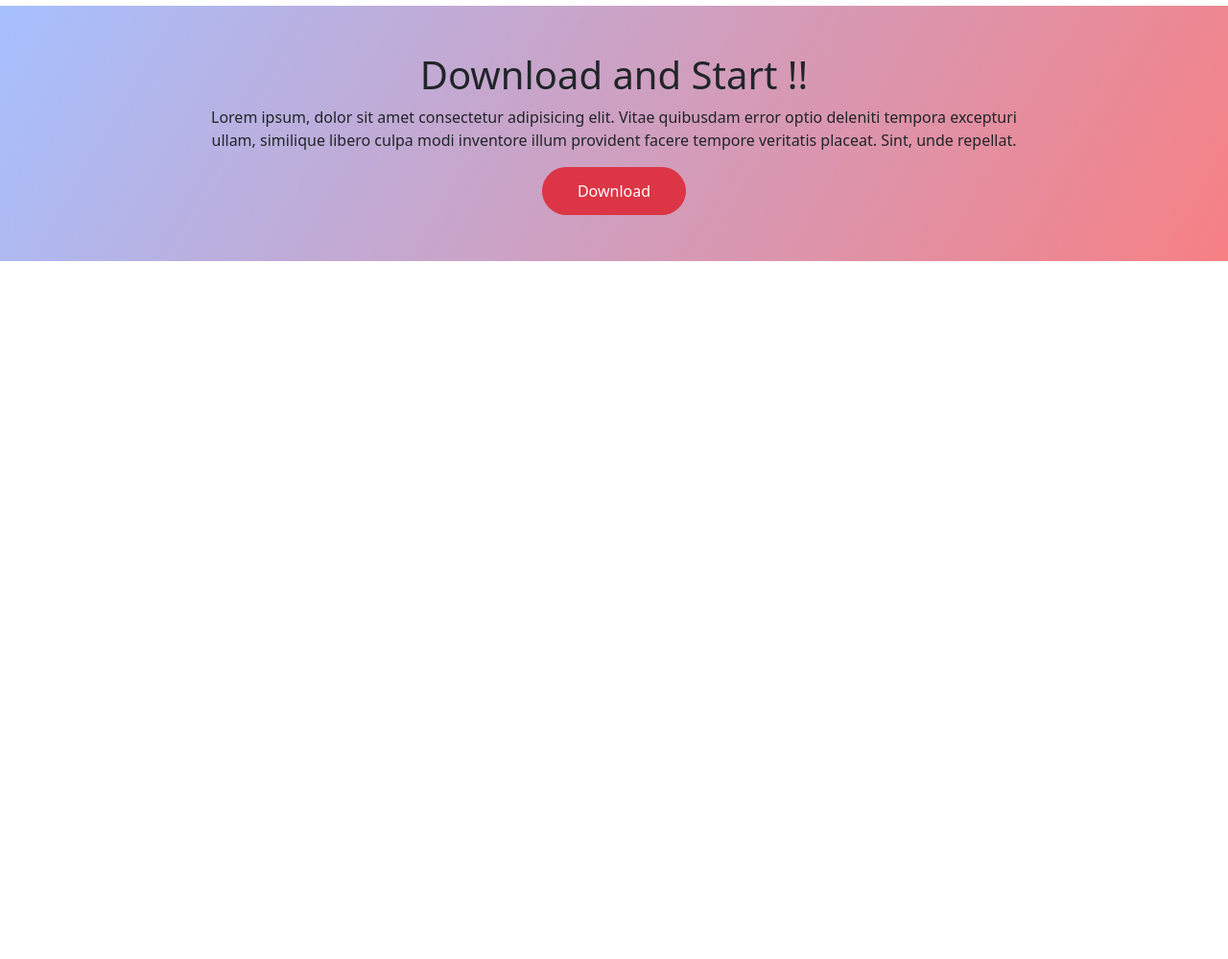
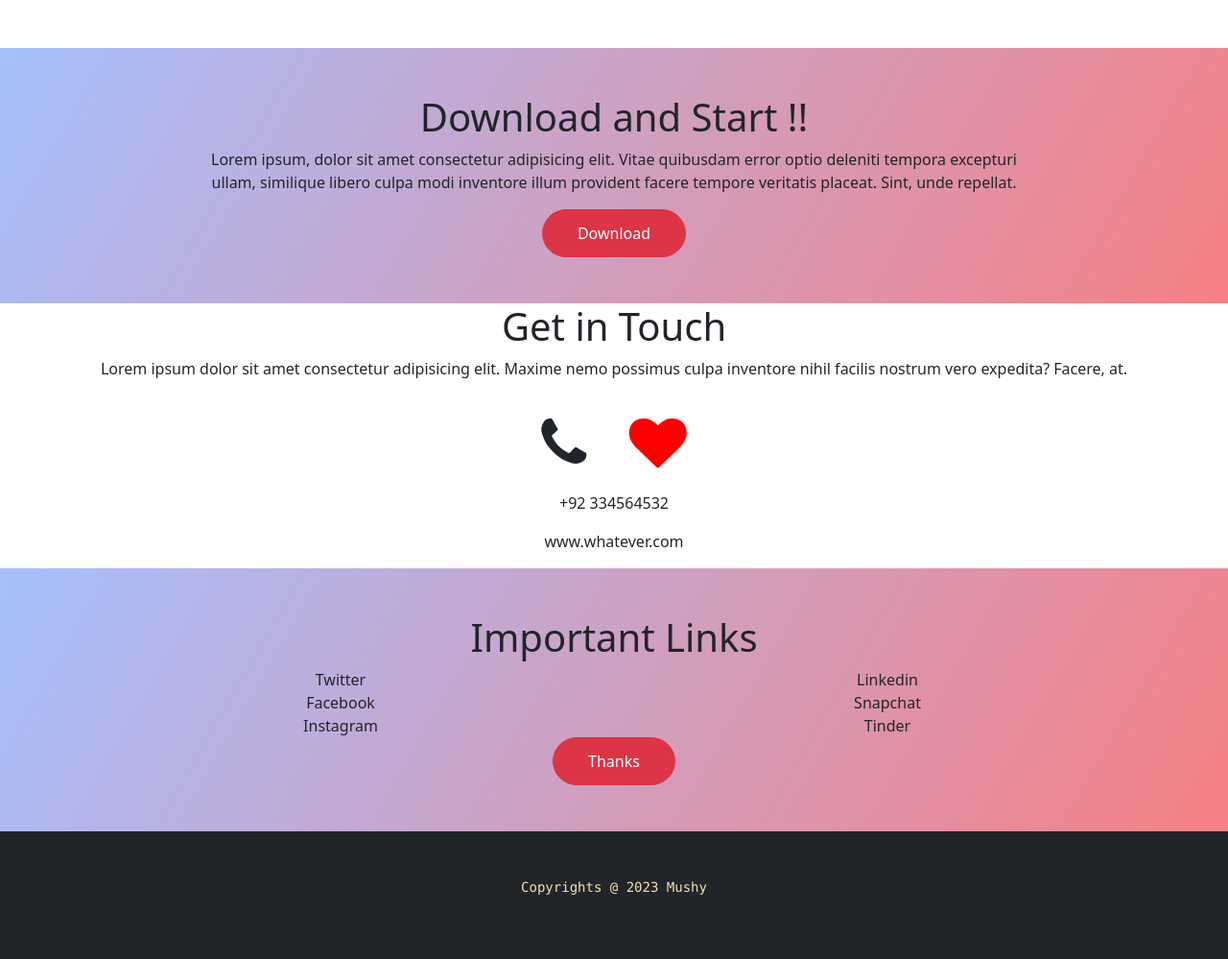
Before and after one commit to Mushahid-H/BootStrapProject, a plain HTML site: page Project.html in a window 1280 px wide. Shown: the part 1525-2524 px from the top of the page at 96% size. Before the commit the page ends 1797 px from the top, so only its background shows below. Drawn offline with nearby package versions, Linux system fonts and the light colour scheme.

Commit message:
Done completed

```diff
--- a/Cssfile.css
+++ b/Cssfile.css
@@ -18,8 +18,8 @@
     background-image: linear-gradient(120deg, #a6c0fe 0%, #f68084 100%);
 }
 
-.myicon{
-    font-size: 80px;
+div .myicon{
+    font-size: 60px;
     padding: 20px;
 }
 .button{
@@ -27,3 +27,9 @@
     font-weight:bold;
     margin:5px;
 }
+.contact .red{
+    color:red;
+}
+.fonts{
+    color:wheat;
+}
--- a/Project.html
+++ b/Project.html
@@ -41,14 +41,14 @@
               <div class="collapse navbar-collapse" id="navbarSupportedContent">
                 <ul class="navbar-nav ms-auto mb-2 mb-lg-0">
                   <li class="nav-item">
-                    <a class="nav-link active" aria-current="page" href="#">Home</a>
+                    <a class="nav-link active" aria-current="page" href="#home">Home</a>
                   </li>
                   <li class="nav-item">
-                    <a class="nav-link" href="#">Link</a>
+                    <a class="nav-link active" href="#services">Services</a>
                   </li>
 
                   <li class="nav-item">
-                    <a class="nav-link">Contact Us</a>
+                    <a class="nav-link active" href="#contacts">Contact Us</a>
                   </li>
                 </ul>
 
@@ -60,10 +60,10 @@
         <!-- Header -->
 
             <header class="header">
-                <div class="container h-100">
+                <div class="container h-100" id="home">
                     <div class="row h-100 align-items-center">
                         <div class="col-md-12 text-center">
-                            <h1>Welcome to my first Bootstrap Website</h1>
+                            <h1 id="home">Welcome to my first Bootstrap Website</h1>
                             <p>Lorem ipsum dolor sit amet consectetur adipisicing elit. Asperiores incidunt, libero delectus<br> minus illum, quibusdam voluptas consequuntur ipsa assumenda est voluptatibus laudantium <br>placeat! Illo enim quasi iste magni doloribus asperiores animi suscipit mollitia?</p>
                             <button class="btn btn-danger">Services</button>
                         </div>
@@ -84,7 +84,7 @@
 
         <!-- services section -->
         <section class="services">
-            <div class="container text-center py-5">
+            <div class="container text-center py-5" id="services">
                 <h3>About our Services</h3>
                 <div class="row">
                     <div class="col-md-4">
@@ -119,7 +119,7 @@
             </div>
 
         </section>
-        <!-- end section -->
+        <!-- download section -->
         <section class="message py-5">
             <div class="container text-center">
                 <h1>Download and Start !!</h1>
@@ -127,7 +127,45 @@
                 <button class="btn btn-danger">Download</button>
             </div>
         </section>
+        <!-- contact section -->
+
+        <section class="contact">
+            <div class="container text-center" id="contacts">
+                <h1>Get in Touch</h1>
+                <p>Lorem ipsum dolor sit amet consectetur adipisicing elit. Maxime nemo possimus culpa inventore nihil facilis nostrum vero expedita? Facere, at.</p>
+                <i class="fa fa-phone myicon"></i>
+                <i class="fa fa-heart myicon red"></i>
+                <p>+92 334564532</p>
+                <p>www.whatever.com</p>
+            </div>
+        </section>
+        <!-- links section -->
+        <section class="message py-5">
+            <div class="container text-center">
+                <h1>Important Links</h1>
+                <div class="row">
+                    <div class="col-md-6">
+                                          Twitter<br>
+                                          Facebook<br>
+                                          Instagram
+                    </div>
+                    <div class="col-md-6">
+                                          Linkedin<br>
+                                          Snapchat<br>
+                                          Tinder
+                    </div>
+                </div>
+
+
+                <button class="btn btn-danger">Thanks</button>
+            </div>
+        </section>
+        <!-- Footer section -->
+        <footer class="py-5 bg-dark fonts">
+            <div class="container text-center">
+                <pre>Copyrights @ 2023 Mushy</pre>
+            </div>
+        </footer>
     <!-- end of coding area -->
-
 </body>
 </html>
```
